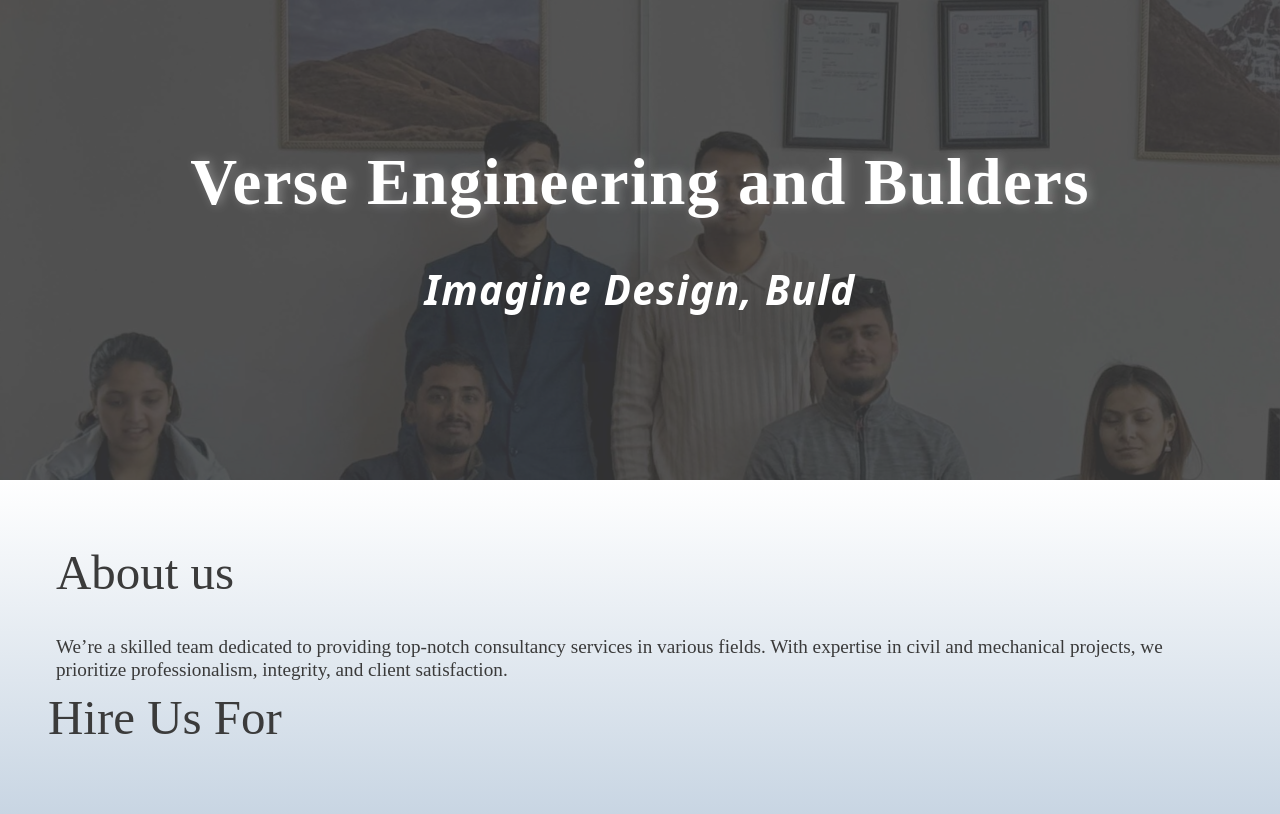
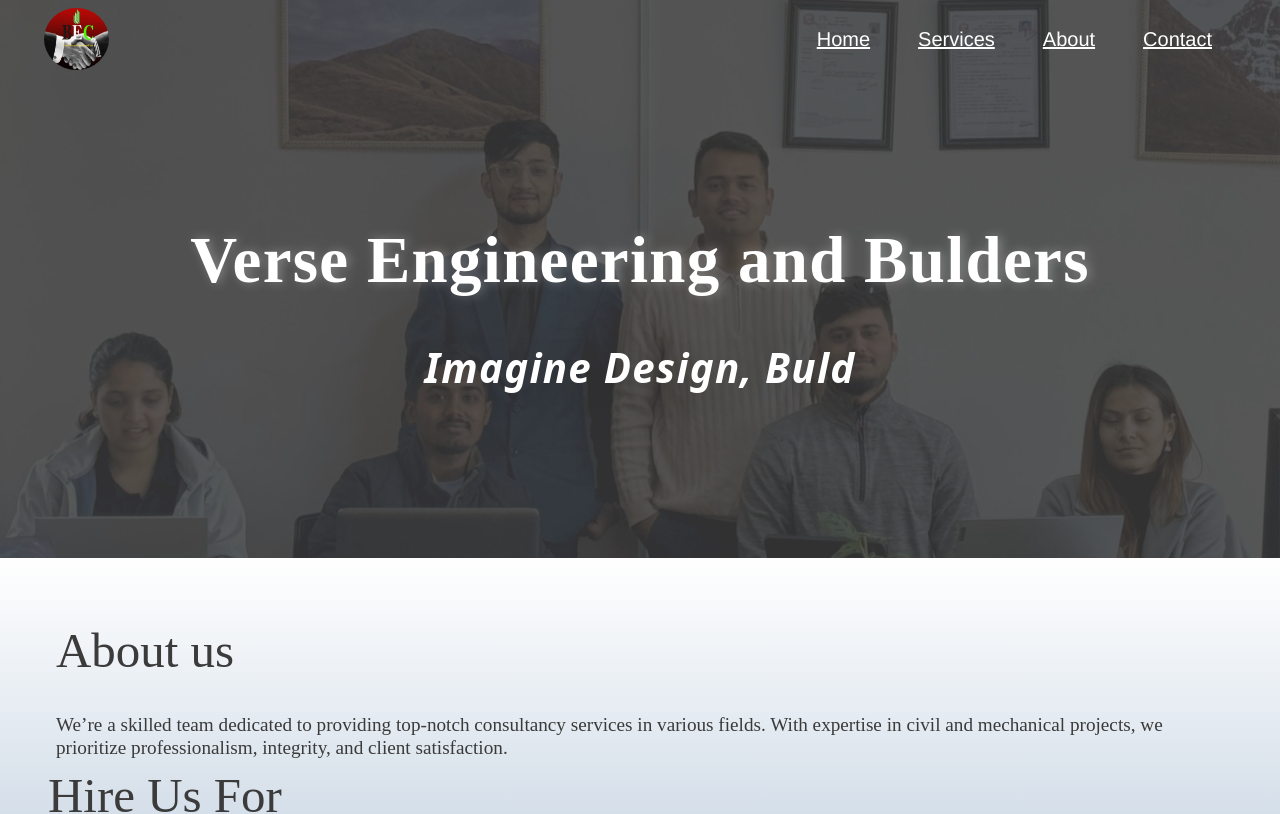
Before and after one commit to Suhel2060/freelance_project, a React (Create React App) app: page / in a window 1280 px wide. Shown: the top 814 px of the page. Built offline with nearby package versions, Linux system fonts and the light colour scheme; a web font is replaced by a local one.

Commit message:
uncomment navbar

```diff
--- a/src/components/home_components/Navbar.jsx
+++ b/src/components/home_components/Navbar.jsx
@@ -7,7 +7,7 @@ import { Link } from 'react-router-dom';
 const Navbar = () => {
   return (
 <>
-{/* <nav className="navbar">
+ <nav className="navbar">
   <div className="container-fluid">
     <div className="image-container " >
     <img src={logo} alt="" className="logo rounded-circle" />
@@ -20,7 +20,7 @@ const Navbar = () => {
   <Link className="nav-items mr-5" to="">Contact</Link>
 </div>
   </div>
-</nav> */}
+</nav>
 
 {/* <nav class="navbar navbar-expand-lg navbar-light bg-light">
   <a class="navbar-brand" href="#">Navbar</a>
```
